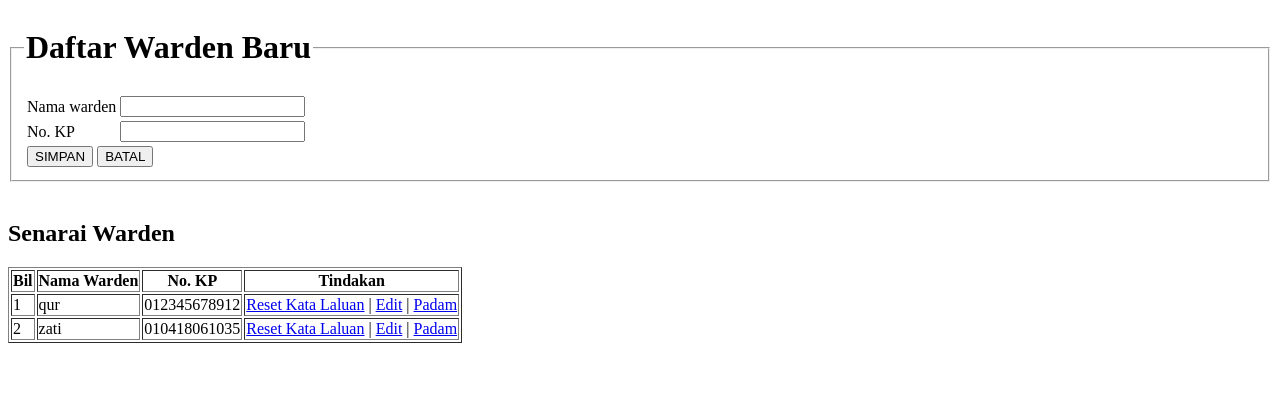
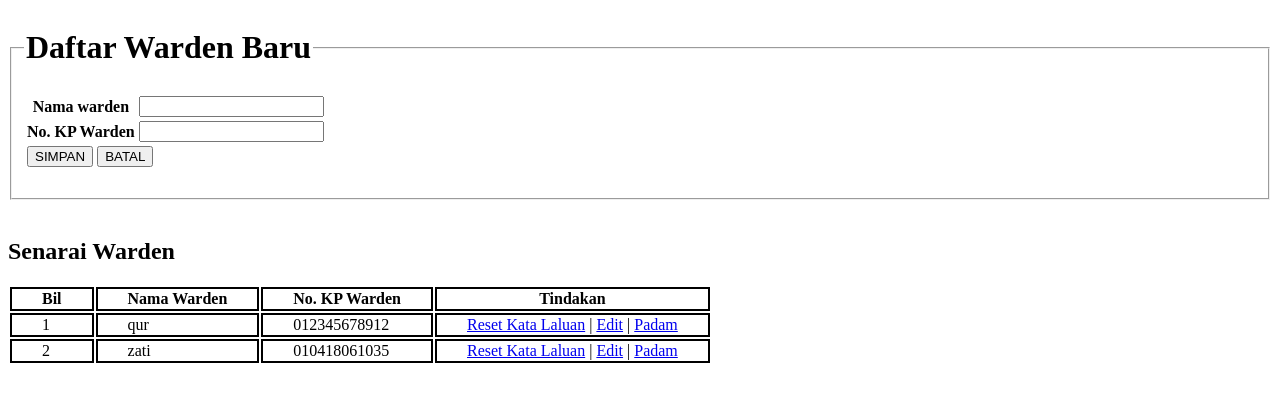
Before and after one commit to SharifahIzzati68/mk3_projek, a PHP site: page /admin/warden.php in a window 1280 px wide. Shown: the top 402 px of the page. Run offline with PHP 8.4, Linux system fonts and the light colour scheme; a user stored in the database is signed in; data comes from the database, SQL or seed files in the repository.

Commit message:
qurratul

```diff
--- a/admin/warden.php
+++ b/admin/warden.php
@@ -12,6 +12,7 @@ $namapelajar = $row->idadmin; ?>
     <meta charset="UTF-8">
     <meta http-equiv="X-UA-Compatible" content="IE=edge">
     <meta name="viewport" content="width=device-width, initial-scale=1.0">
+    <link rel="stylesheet" href="../include/spel.css">
     <title>Admin</title>
 
 </head>
@@ -25,11 +26,11 @@ if (!isset($_GET['edit'])) {
             <legend><h1>Daftar Warden Baru</h1></legend>
             <table>
                 <tr>
-                    <td>Nama warden</td>
+                    <th>Nama warden</th>
                     <td><input type="text" name="namawarden"></td>
                 </tr>
                 <tr>
-                    <td>No. KP</td>
+                    <th>No. KP Warden</th>
                     <td><input type="text" name="nokpwarden" required maxlength="12" minlength="12"></td>
                 </tr>
                 <tr>
@@ -39,6 +40,7 @@ if (!isset($_GET['edit'])) {
                     </td>
                 </tr>
             </table>
+            <br>
         </fieldset>
     </form>
     <?php
@@ -53,12 +55,12 @@ if (!isset($_GET['edit'])) {
             <legend><h1>Kemaskini Data Warden</h1></legend>
             <table>
                 <tr>
-                    <td>Nama Warden</td>
+                    <th>Nama Warden</th>
                     <td><input type="text" name="namawarden"
                                required value="<?php echo $row->namawarden; ?>"></td>
                 </tr>
                 <tr>
-                    <td>No. KP</td>
+                    <th>No. KP Warden</th>
                     <td><input type="text" name="nokpwarden"
                                required value="<?php echo $row->nokpwarden; ?>" minlength="12"
                                maxlength="12"></td>
@@ -70,6 +72,7 @@ if (!isset($_GET['edit'])) {
                     </td>
                 </tr>
             </table>
+            <br>
         </fieldset>
     </form>
     <br>
@@ -81,12 +84,12 @@ if (!isset($_GET['edit'])) {
 <br>
 <h2>Senarai Warden</h2>
 
-<table  border="1">
+<table>
     <tr>
-        <th>Bil</th>
-        <th>Nama Warden</th>
-        <th>No. KP</th>
-        <th>Tindakan</th>
+        <th class="tableadmin">Bil</th>
+        <th class="tableadmin">Nama Warden</th>
+        <th class="tableadmin">No. KP Warden</th>
+        <th class="tableadmin">Tindakan</th>
     </tr>
     <?php
     $bil = 1;
@@ -95,10 +98,10 @@ if (!isset($_GET['edit'])) {
     while ($row = $result->fetch_object()) {
         ?>
         <tr>
-            <td><?php echo $bil++; ?></td>
-            <td><?php echo $row->namawarden; ?></td>
-            <td><?php echo $row->nokpwarden; ?></td>
-            <td>
+            <td class="tableadmin"><?php echo $bil++; ?></td>
+            <td class="tableadmin"><?php echo $row->namawarden; ?></td>
+            <td class="tableadmin"><?php echo $row->nokpwarden; ?></td>
+            <td class="tableadmin">
                 <a href="resetpass.php?nokpwarden=<?php echo $row->nokpwarden; ?>&idwarden=<?php echo $row->idwarden; ?>">Reset
                     Kata Laluan</a>
                 |
--- a/include/spel.css
+++ b/include/spel.css
@@ -8,7 +8,7 @@
     padding-left: 50px;
     padding-right: 50px;
 }
-.tr3{
+.tr3,.tableprofile, .tableadmin{
     border: 2px solid black;
     padding-left: 30px;
     padding-right: 30px;
--- a/pelajar/peralatan.php
+++ b/pelajar/peralatan.php
@@ -24,7 +24,7 @@ $namapelajar = $row->namapelajar;
     <meta http-equiv="X-UA-Compatible" content="IE=edge">
     <meta name="viewport" content="width=device-width, initial-scale=1.0">
     <title>Senarai Peralatan</title>
-    <link rel="stylesheet" href="../include/styllePelajar.css">
+    <link rel="stylesheet" href="../include/spel.css">
 </head>
 <body>
 
--- a/pelajar/profile.php
+++ b/pelajar/profile.php
@@ -99,7 +99,7 @@ $namawarden = $row->namawarden;
     <meta name="viewport"
           content="width=device-width, user-scalable=no, initial-scale=1.0, maximum-scale=1.0, minimum-scale=1.0">
     <meta http-equiv="X-UA-Compatible" content="ie=edge">
-    <link rel="stylesheet" href="../include/styllePelajar.css">
+    <link rel="stylesheet" href="../include/spel.css">
     <title>Profile</title>
 </head>
 <body>
```
Also changed, not shown: admin/peralatanA.php (+14 -12 lines), admin/profile.php (+6 -4 lines).
